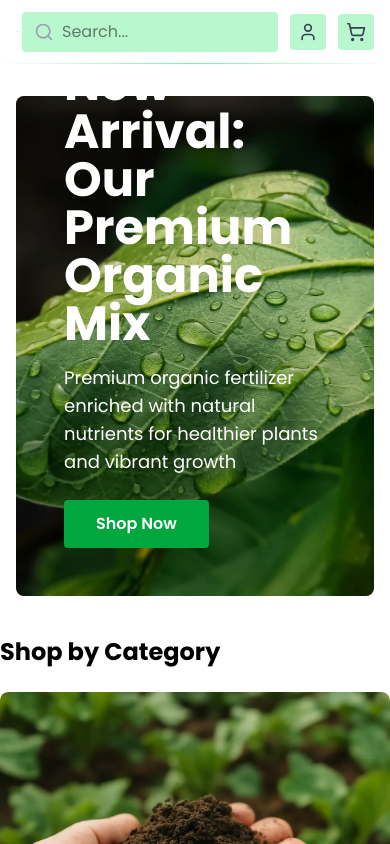
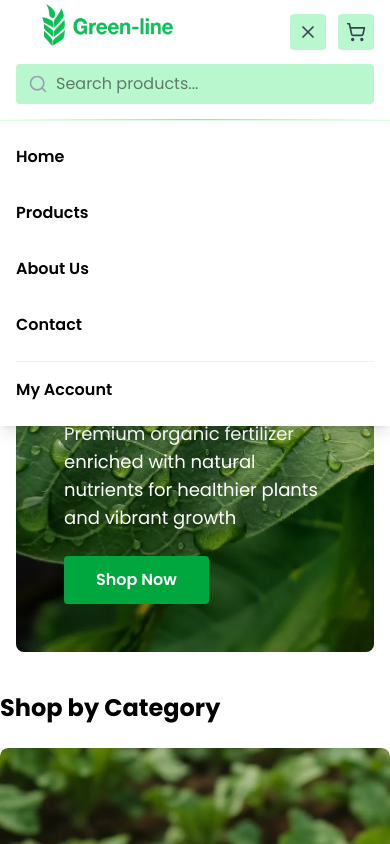
Before and after one commit to mohamed-samir-dev/Greenline, a Next.js app: page / in a window 390 px wide. Both pictures are taken after a click on the button "Menu". Shown: the top 844 px of the page. Built offline with nearby package versions, Linux system fonts and the light colour scheme; no server answers; the database is empty.

Commit message:
feat: implement responsive navbar with mobile menu

```diff
--- a/components/layout/Navbar.tsx
+++ b/components/layout/Navbar.tsx
@@ -2,25 +2,29 @@
 
 import Link from 'next/link';
 import Image from 'next/image';
-import { Search, User, ShoppingCart } from 'lucide-react';
+import { Search, User, ShoppingCart, Menu, X } from 'lucide-react';
 import { usePathname } from 'next/navigation';
+import { useState } from 'react';
 
 export default function Navbar() {
   const pathname = usePathname();
+  const [isMenuOpen, setIsMenuOpen] = useState(false);
 
   if (pathname?.startsWith('/admin')) return null;
-return (
-    <nav className="bg-white relative after:absolute after:bottom-0 after:left-0 after:right-0 after:h-px after:bg-gradient-to-r after:from-transparent after:via-green-300 after:to-transparent">
+
+  return (
+    <nav className="bg-white relative after:absolute after:bottom-0 after:left-0 after:right-0 after:h-px after:bg-linear-to-r after:from-transparent after:via-green-300 after:to-transparent">
       <div className="max-w-7xl mx-auto px-4 sm:px-6 lg:px-8">
-        <div className="flex items-center justify-between h-16">
+        {/* Desktop Layout */}
+        <div className="hidden lg:flex items-center justify-between h-16">
           <div className="flex items-center gap-8">
             <Link href="/" className="flex items-center">
               <Image src="/images/logo.png" alt="Green Line Logo" width={200} height={100} className="object-contain" />
             </Link>
-            <div className="hidden md:flex items-center gap-10">
-              <Link href="/shop" className="text-base text-black text-bold">Shop by Category</Link>
-              <Link href="/about" className="text-base text-black text-bold ">About Us</Link>
-              <Link href="/contact" className="text-base text-black text-bold">Contact</Link>
+            <div className="flex items-center gap-10">
+              <Link href="/shop" className="text-base text-black font-semibold hover:text-green-600 transition-colors">Products</Link>
+              <Link href="/about" className="text-base text-black font-semibold hover:text-green-600 transition-colors">About Us</Link>
+              <Link href="/contact" className="text-base text-black font-semibold hover:text-green-600 transition-colors">Contact</Link>
             </div>
           </div>
           <div className="flex items-center gap-3">
@@ -28,19 +32,65 @@ return (
               <input
                 type="text"
                 placeholder="Search..."
-                className="bg-green-200 border-0 rounded px-4 py-2 pl-10 w-64 text-black  focus:outline-none focus:ring-2 focus:ring-green-500"
+                className="bg-green-200 border-0 rounded px-4 py-2 pl-10 w-64 text-black focus:outline-none focus:ring-2 focus:ring-green-500"
               />
               <Search className="absolute left-3 top-2.5 h-5 w-5 text-gray-400" />
             </div>
             <button className="p-2 bg-green-200 rounded hover:bg-green-100">
               <User className="h-5 w-5 text-gray-700" />
             </button>
-            <button className="p-2 bg-green-200 rounded hover:bg-green-100">
+            <Link href="/cart" className="p-2 bg-green-200 rounded hover:bg-green-100">
               <ShoppingCart className="h-5 w-5 text-gray-700" />
-            </button>
+            </Link>
+          </div>
+        </div>
+
+        {/* Mobile/Tablet Layout */}
+        <div className="lg:hidden">
+          <div className="flex items-center justify-between h-16">
+            <Link href="/" className="flex items-center">
+              <Image src="/images/logo.png" alt="Green Line Logo" width={200} height={100} className="object-contain" />
+            </Link>
+            <div className="flex items-center gap-3">
+              <button
+                onClick={() => setIsMenuOpen(!isMenuOpen)}
+                className="p-2 bg-green-200 rounded hover:bg-green-100"
+                aria-label="Menu"
+              >
+                {isMenuOpen ? <X className="h-5 w-5 text-gray-700" /> : <Menu className="h-5 w-5 text-gray-700" />}
+              </button>
+              <Link href="/cart" className="p-2 bg-green-200 rounded hover:bg-green-100">
+                <ShoppingCart className="h-5 w-5 text-gray-700" />
+              </Link>
+            </div>
+          </div>
+          <div className="pb-4">
+            <div className="relative w-full">
+              <input
+                type="text"
+                placeholder="Search products..."
+                className="bg-green-200 border-0 rounded px-4 py-2 pl-10 w-full text-black focus:outline-none focus:ring-2 focus:ring-green-500"
+              />
+              <Search className="absolute left-3 top-2.5 h-5 w-5 text-gray-400" />
+            </div>
           </div>
         </div>
       </div>
+
+      {/* Mobile Menu Dropdown */}
+      {isMenuOpen && (
+        <div className="lg:hidden absolute top-full left-0 right-0 bg-white shadow-lg z-50 border-t border-green-100">
+          <div className="max-w-7xl mx-auto px-4 sm:px-6 lg:px-8 py-4">
+            <div className="flex flex-col gap-4">
+              <Link href="/" className="text-base text-black font-semibold hover:text-green-600 py-2" onClick={() => setIsMenuOpen(false)}>Home</Link>
+              <Link href="/shop" className="text-base text-black font-semibold hover:text-green-600 py-2" onClick={() => setIsMenuOpen(false)}>Products</Link>
+              <Link href="/about" className="text-base text-black font-semibold hover:text-green-600 py-2" onClick={() => setIsMenuOpen(false)}>About Us</Link>
+              <Link href="/contact" className="text-base text-black font-semibold hover:text-green-600 py-2" onClick={() => setIsMenuOpen(false)}>Contact</Link>
+              <Link href="/account" className="text-base text-black font-semibold hover:text-green-600 py-2 border-t border-green-100 pt-4" onClick={() => setIsMenuOpen(false)}>My Account</Link>
+            </div>
+          </div>
+        </div>
+      )}
     </nav>
   );
 }
```
